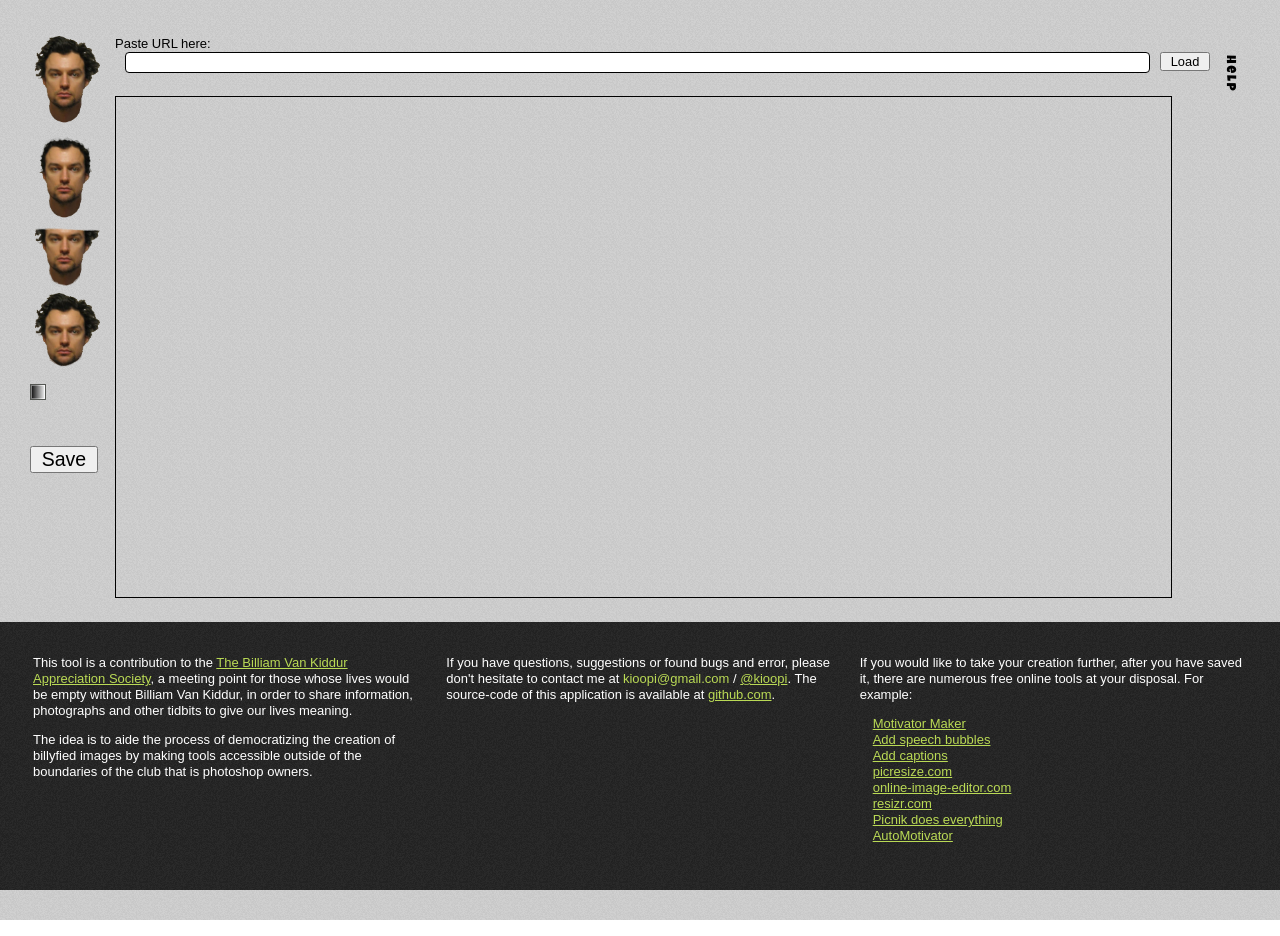
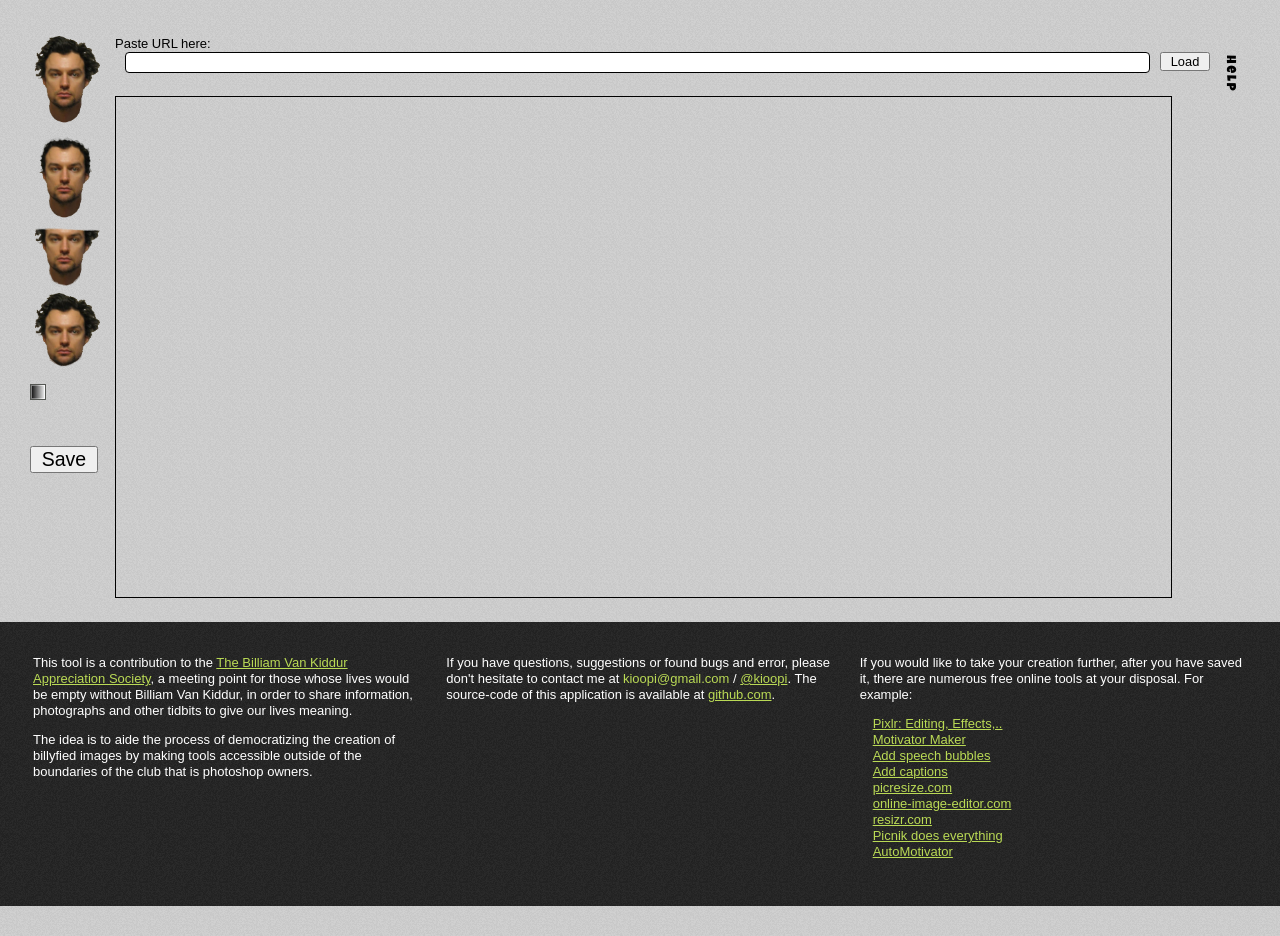
Before and after one commit to kioopi/billy, a website: page webroot/index.html in a window 1280 px wide. Shown: the part 110-1046 px from the top of the page. Drawn offline with Linux system fonts and the light colour scheme.

Commit message:
added pixlr.com to footer-links

```diff
--- a/webroot/index.html
+++ b/webroot/index.html
@@ -97,6 +97,7 @@
       <p>If you would like to take your creation further, after you have saved it, there are numerous free online tools at your disposal. For example: </p>
       <p>
       <ul>
+       <li><a href="http://pixlr.com/">Pixlr: Editing, Effects,.. </a></li>
        <li><a href="http://diy.despair.com/">Motivator Maker</a></li>
        <li><a href="http://wigflip.com/saywhat/">Add speech bubbles</a></li>
        <li><a href="http://wigflip.com/roflbot/">Add captions</a></li>
```
